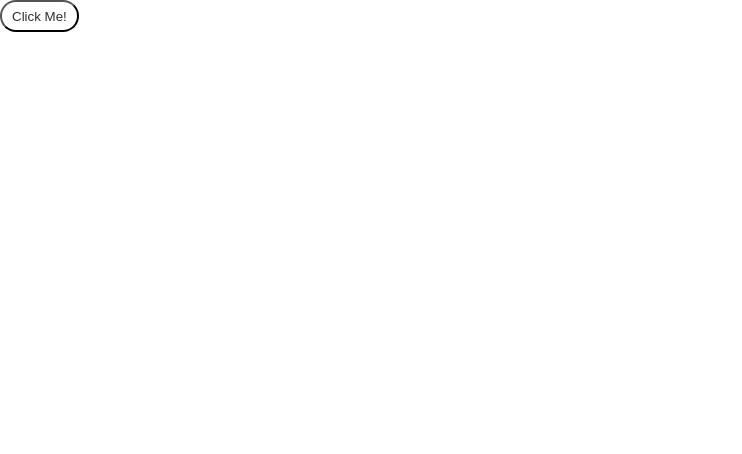
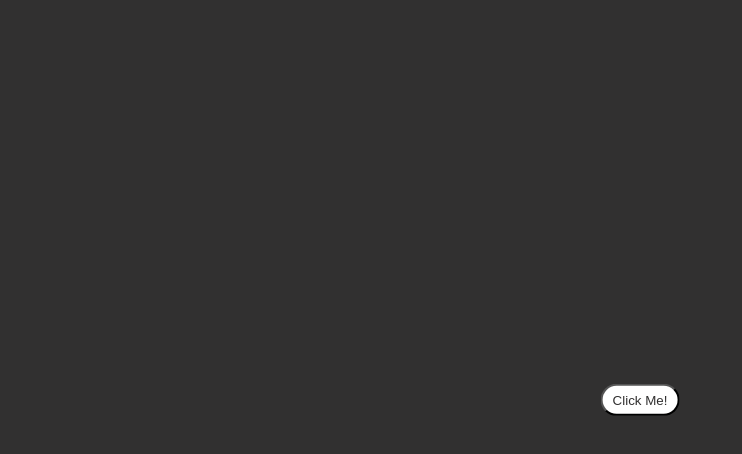
Before and after one commit to HugoFitas/git-repo, a React (Create React App) app: page / in a window 1280 px wide. Shown: the top 454 px of the page, without its empty margins (0-742 px from the left). Built offline with nearby package versions, Linux system fonts and the light colour scheme.

Commit message:
centered button on page

```diff
--- a/src/components/Button.css
+++ b/src/components/Button.css
@@ -4,7 +4,21 @@
   box-sizing: border-box;
 }
 
+body {
+  background-color: rgb(49, 48, 48);
+}
+
+.button-div {
+  position: relative;
+  height: 100vh;
+  width: 100vw;
+}
+
 button {
+  position: absolute;
+  top: 50%;
+  left: 50%;
+  transform: translate(-50%, -50%);
   border-radius: 100px;
   background-color: white;
   color: rgb(49, 48, 48);
--- a/src/components/Button.js
+++ b/src/components/Button.js
@@ -2,7 +2,7 @@ import React from "react";
 
 const Button = () => {
   return (
-    <div>
+    <div className="button-div">
       <button>Click Me!</button>
     </div>
   );
```
